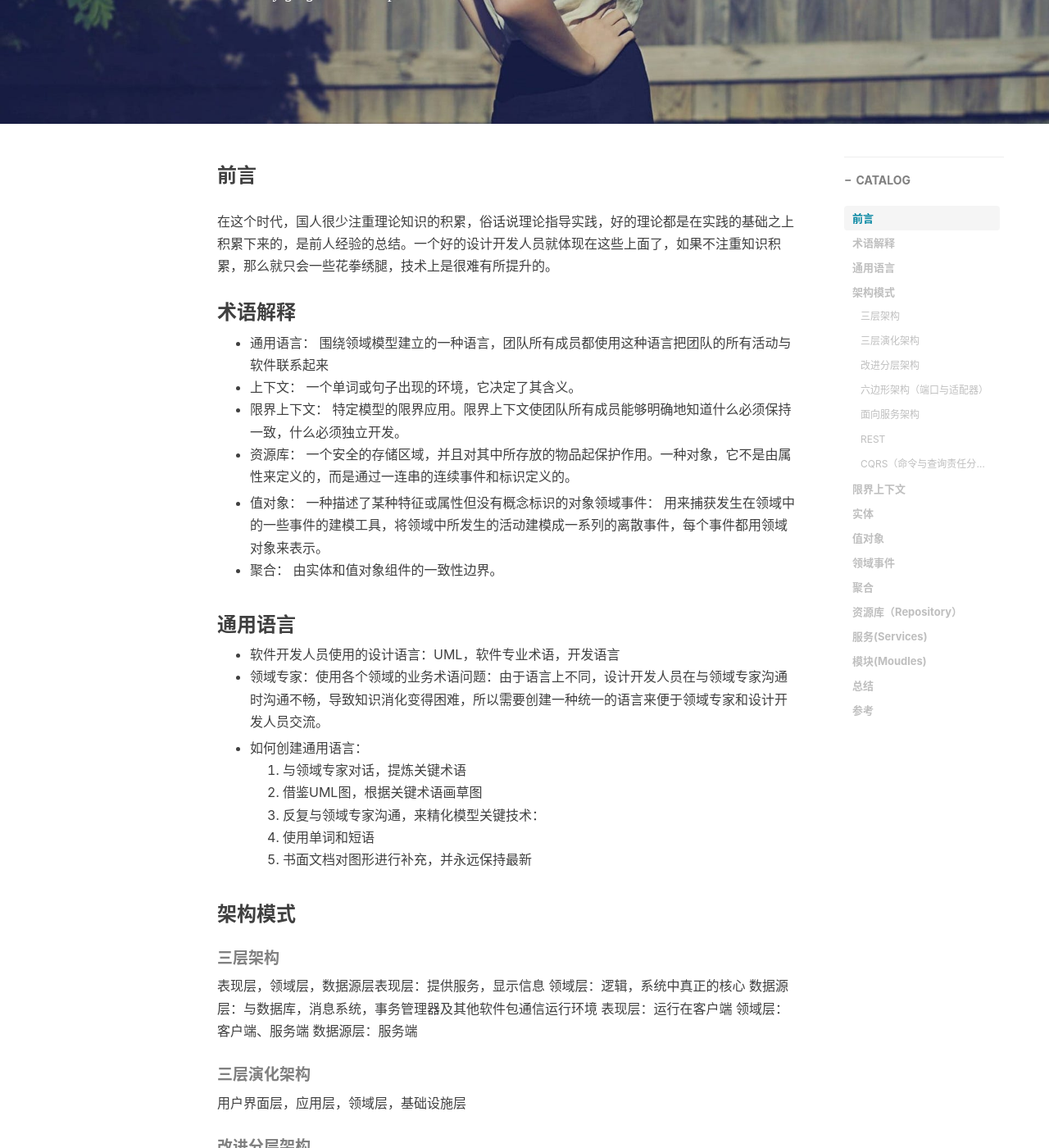
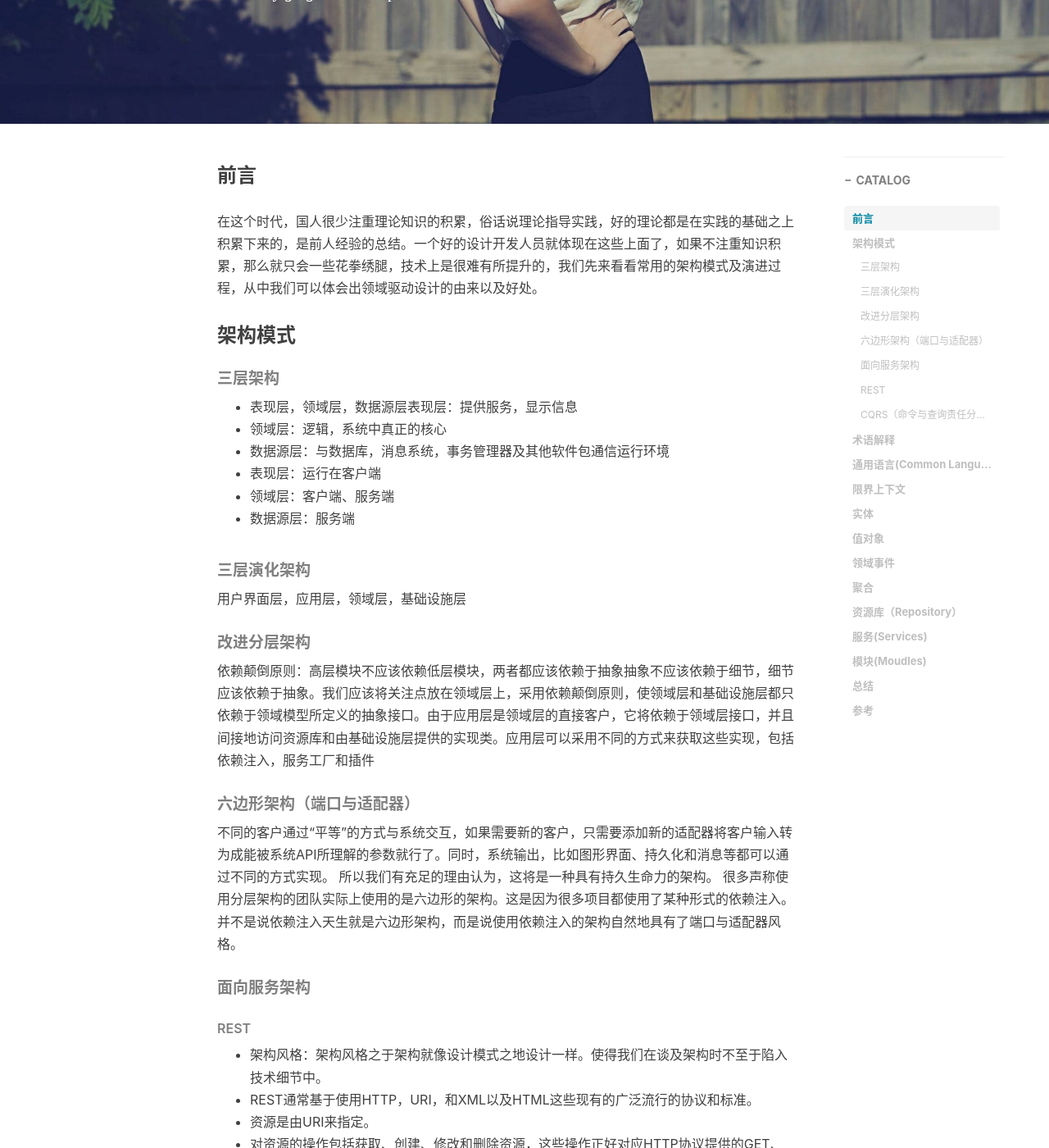
Before and after one commit to gregoriusxu/gregoriusxu.github.io, a Jekyll site: the page built from _posts/2019-09-13-领域驱动设计之二.md, in a window 1280 px wide and 1400 px high, scrolled down 372 px. Shown: the whole window at 82% size. Built offline with Jekyll 4.4.1, drawn with Linux system fonts in a browser that asks for light colours; nearby versions of some CDN libraries; comment, search, counter and statistics services are not loaded; some of the changed text lies outside the part shown.

Commit message:
调整文章布局和连贯性

```diff
--- a/_posts/2019-09-13-领域驱动设计之二.md
+++ b/_posts/2019-09-13-领域驱动设计之二.md
@@ -12,43 +12,16 @@ tags:
 
 ### 前言
 
-在这个时代，国人很少注重理论知识的积累，俗话说理论指导实践，好的理论都是在实践的基础之上积累下来的，是前人经验的总结。一个好的设计开发人员就体现在这些上面了，如果不注重知识积累，那么就只会一些花拳绣腿，技术上是很难有所提升的。
-
-### 术语解释
-- 通用语言：
-围绕领域模型建立的一种语言，团队所有成员都使用这种语言把团队的所有活动与软件联系起来
-- 上下文：
-一个单词或句子出现的环境，它决定了其含义。
-- 限界上下文：
-特定模型的限界应用。限界上下文使团队所有成员能够明确地知道什么必须保持一致，什么必须独立开发。
-- 资源库：
-一个安全的存储区域，并且对其中所存放的物品起保护作用。一种对象，它不是由属性来定义的，而是通过一连串的连续事件和标识定义的。
-
-- 值对象：
-一种描述了某种特征或属性但没有概念标识的对象领域事件：
-用来捕获发生在领域中的一些事件的建模工具，将领域中所发生的活动建模成一系列的离散事件，每个事件都用领域对象来表示。
-- 聚合：
-由实体和值对象组件的一致性边界。
-
-### 通用语言
-- 软件开发人员使用的设计语言：UML，软件专业术语，开发语言
-- 领域专家：使用各个领域的业务术语问题：由于语言上不同，设计开发人员在与领域专家沟通时沟通不畅，导致知识消化变得困难，所以需要创建一种统一的语言来便于领域专家和设计开发人员交流。
-
-- 如何创建通用语言：
-    1. 与领域专家对话，提炼关键术语
-    2. 借鉴UML图，根据关键术语画草图
-    3. 反复与领域专家沟通，来精化模型关键技术：
-    4. 使用单词和短语
-    5. 书面文档对图形进行补充，并永远保持最新
+在这个时代，国人很少注重理论知识的积累，俗话说理论指导实践，好的理论都是在实践的基础之上积累下来的，是前人经验的总结。一个好的设计开发人员就体现在这些上面了，如果不注重知识积累，那么就只会一些花拳绣腿，技术上是很难有所提升的，我们先来看看常用的架构模式及演进过程，从中我们可以体会出领域驱动设计的由来以及好处。
 
 ### 架构模式
 ##### 三层架构
-表现层，领域层，数据源层表现层：提供服务，显示信息
-领域层：逻辑，系统中真正的核心
-数据源层：与数据库，消息系统，事务管理器及其他软件包通信运行环境
-表现层：运行在客户端
-领域层：客户端、服务端
-数据源层：服务端
+- 表现层，领域层，数据源层表现层：提供服务，显示信息
+- 领域层：逻辑，系统中真正的核心
+- 数据源层：与数据库，消息系统，事务管理器及其他软件包通信运行环境
+- 表现层：运行在客户端
+- 领域层：客户端、服务端
+- 数据源层：服务端
 
 ##### 三层演化架构
 用户界面层，应用层，领域层，基础设施层
@@ -122,12 +95,39 @@ CQRS使用分离的接口将数据查询操作（Queries）和数据修改操作
 4. 分布式缓存网格（Coherence，Gemfire）的事件订阅
 5. 直接通知用户需要等一会。
 
+### 术语解释
+- 通用语言：
+围绕领域模型建立的一种语言，团队所有成员都使用这种语言把团队的所有活动与软件联系起来
+- 上下文：
+一个单词或句子出现的环境，它决定了其含义。
+- 限界上下文：
+特定模型的限界应用。限界上下文使团队所有成员能够明确地知道什么必须保持一致，什么必须独立开发。
+- 资源库：
+一个安全的存储区域，并且对其中所存放的物品起保护作用。一种对象，它不是由属性来定义的，而是通过一连串的连续事件和标识定义的。
+
+- 值对象：
+一种描述了某种特征或属性但没有概念标识的对象领域事件：
+用来捕获发生在领域中的一些事件的建模工具，将领域中所发生的活动建模成一系列的离散事件，每个事件都用领域对象来表示。
+- 聚合：
+由实体和值对象组件的一致性边界。
+
+### 通用语言(Common Language)
+- 软件开发人员使用的设计语言：UML，软件专业术语，开发语言
+- 领域专家：使用各个领域的业务术语问题：由于语言上不同，设计开发人员在与领域专家沟通时沟通不畅，导致知识消化变得困难，所以需要创建一种统一的语言来便于领域专家和设计开发人员交流。
+
+- 如何创建通用语言：
+    1. 与领域专家对话，提炼关键术语
+    2. 借鉴UML图，根据关键术语画草图
+    3. 反复与领域专家沟通，来精化模型关键技术：
+    4. 使用单词和短语
+    5. 书面文档对图形进行补充，并永远保持最新
+
 ### 限界上下文
 从广义上讲，领域即是一个组织所做的事情以及其中所包含的一切。
 由于“领域模型”包含“领域”这个词，我们会认为应该为整个业务系统创建一个单一的、内聚的、全功能式的模型。然而，这并不是我们使用DDD的目标。正好相反，在DDD中，一个领域被分为若干子域，领域模型在限界上下文中完成开发。事实上，在开发一个领域模型时，我们关注的通常只是这个业务系统的某个方面。试图创建一个全功能的领域模型是非常困难的，并且很容易导致失败。
 一个限界上下文并不一定只包含在一个子域中。但这是可能的。一个限界上下文不应该包含岐义的领域特定术语。原则上是一个子域包含一个限界上下文。
 
-- 核心域：从右边的图你可以看到一个叫核心域的子域。对于核心域，它是整个业务领域的一部分，也是业务成功的主要促成因素。从战略层面上讲，企业应在核心域上胜人一筹。我们应该给核心域最高的优先级，最资深的领域专家和最优秀的开发团队。
+- 核心域：对于核心域，它是整个业务领域的一部分，也是业务成功的主要促成因素。从战略层面上讲，企业应在核心域上胜人一筹。我们应该给核心域最高的优先级，最资深的领域专家和最优秀的开发团队。
 
 - 理解限界上下文：
 限界上下文是一个显示的边界，领域模型便存在于这个边界之内，领域模型把通用语言表达成软件模型，创建边界的原因在于，每一个模型概念，包括它的属性和操作，在边界之内都具有特殊的含义。模型需要准确反应通用语言。
@@ -187,8 +189,8 @@ CQRS使用分离的接口将数据查询操作（Queries）和数据修改操作
 迪米特法则又叫最少知道原则，最早是在1987年由美国Northeastern University的lan Holland提出。通俗的来讲，就是一个类对自己依赖的类知道的越少越好。也就是说，对于被依赖的类来说，无论逻辑多么复杂，都尽量地的将逻辑封装在类的内部，对外除了提供的public方法，不对外泄漏任何信息。迪米特法则还有一个更简单的定义：只与直接的朋友通信。首先来解释一下什么是直接的朋友：每个对象都会与其他对象有耦合关系，只要两个对象之间有耦合关系，我们就说这两个对象之间是朋友关系。耦合的方式很多，依赖、关联、组合、聚合等。其中，我们称出现成员变量、方法参数、方法返回值中的类为直接的朋友，而出现在局部变量中的类则不是直接的朋友。也就是说，陌生的类最好不要作为局部变量的形式出现在类的内部。
 
 - “告诉而非询问”原则：
-一个对象应该命令其它对象该做什么，而不是去查询其它对象的状态来决定做什么（查询其它对象的状态来决定做什么也被称作‘功能嫉妒（Feature Envy）'
-举例
+一个对象应该命令其它对象该做什么，而不是去查询其它对象的状态来决定做什么（查询其它对象的状态来决定做什么也被称作"功能嫉妒（Feature Envy）"
+    举例
 
         if（person，getAddress0.getCountry0=="Australia"）{
 
@@ -237,3 +239,4 @@ CQRS使用分离的接口将数据查询操作（Queries）和数据修改操作
 > - Specification:
 http://www.cnblogs.com/Henllyee/archive/2011/09/12/Specification.html
 https://stackoverflow.com/questions/516615/valicdation-in-a-cdomain-cdriven-cdesign
+> - https://www.cnblogs.com/sheng-jie/p/7124727.html
```
Also changed, not shown: other parts of _posts/2019-09-13-领域驱动设计之二.md (+2 -0 lines).
